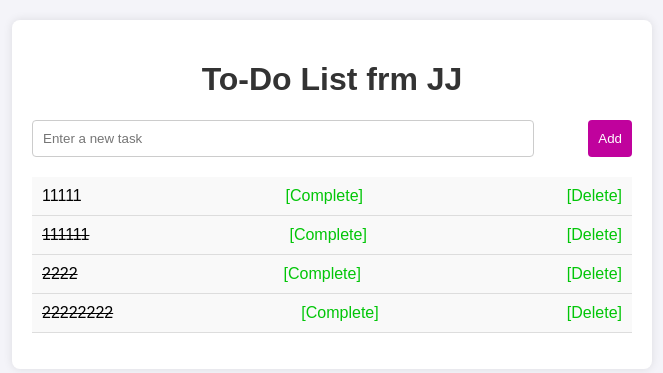
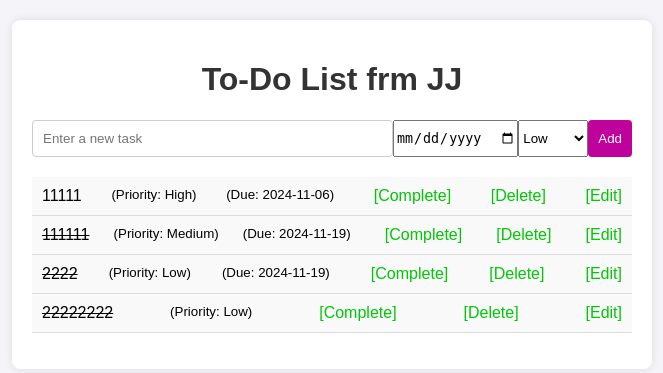
Before and after one commit to jack4world/flask_todolist_app, a Flask app: page / in a window 1280 px wide. Shown: the top 373 px of the page, without its empty margins (308-971 px from the left). Run offline with Flask 3, Linux system fonts and the light colour scheme; data comes from the database, SQL or seed files in the repository; both versions use the stored data as it was after the commit.

Commit message:
new feature new pages

```diff
--- a/app.py
+++ b/app.py
@@ -1,6 +1,7 @@
 #database/model/control
 from flask import Flask, render_template, request, redirect, url_for
 from flask_sqlalchemy import SQLAlchemy
+from datetime import datetime
 
 app = Flask(__name__)
 app.config['SQLALCHEMY_DATABASE_URI'] = 'sqlite:///todo.db'  # Database URI for SQLite
@@ -9,9 +10,11 @@ db = SQLAlchemy(app)  # Initialize SQLAlchemy with the Flask app
 
 # Database model
 class Task(db.Model):
-    id = db.Column(db.Integer, primary_key=True)  # Primary key for the task
-    content = db.Column(db.String(200), nullable=False)  # Task content, cannot be null
-    completed = db.Column(db.Boolean, default=False)  # Task completion status, defaults to False
+    id = db.Column(db.Integer, primary_key=True)
+    content = db.Column(db.String(200), nullable=False)
+    completed = db.Column(db.Boolean, default=False)
+    due_date = db.Column(db.DateTime, nullable=True)
+    priority = db.Column(db.String(10), default='Low')  # Default is 'Low'
 
 # Routes
 @app.route('/')
@@ -21,12 +24,18 @@ def index():
 
 @app.route('/add', methods=['POST'])
 def add():
-    task_content = request.form['content']  # Get task content from the form
-    if task_content:  # Check if content is provided
-        new_task = Task(content=task_content)  # Create a new Task instance
-        db.session.add(new_task)  # Add the new task to the session
-        db.session.commit()  # Commit the session to save the task
-    return redirect(url_for('index'))  # Redirect to the index page
+    task_content = request.form['content']
+    due_date = request.form['due_date']
+    priority = request.form['priority']
+    if task_content:
+        new_task = Task(
+            content=task_content,
+            due_date=datetime.strptime(due_date, '%Y-%m-%d') if due_date else None,
+            priority=priority
+        )
+        db.session.add(new_task)
+        db.session.commit()
+    return redirect(url_for('index'))
 
 @app.route('/delete/<int:task_id>')
 def delete(task_id):
@@ -44,6 +53,18 @@ def complete(task_id):
         db.session.commit()  # Commit the session to save changes
     return redirect(url_for('index'))  # Redirect to the index page
 
+@app.route('/edit/<int:task_id>', methods=['GET', 'POST'])
+def edit(task_id):
+    task = Task.query.get(task_id)
+    if request.method == 'POST':
+        updated_content = request.form['content']
+        if updated_content:
+            task.content = updated_content
+            db.session.commit()
+        return redirect(url_for('index'))
+    return render_template('edit.html', task=task)
+
+
 if __name__ == "__main__":
     with app.app_context():
         db.create_all()  # Create database tables if they don't exist
--- a/templates/index.html
+++ b/templates/index.html
@@ -11,6 +11,12 @@
         <h1>To-Do List frm JJ</h1> <!-- Main heading -->
         <form action="/add" method="POST"> <!-- Form to add a new task -->
             <input type="text" name="content" placeholder="Enter a new task" required> <!-- Input for task content -->
+            <input type="date" name="due_date">
+            <select name="priority">
+                <option value="Low">Low</option>
+                <option value="Medium">Medium</option>
+                <option value="High">High</option>
+            </select>
             <button type="submit">Add</button> <!-- Submit button for the form -->
         </form>
         <ul> <!-- Unordered list to display tasks -->
@@ -19,8 +25,13 @@
                 <span style="text-decoration: {{ 'line-through' if task.completed else 'none' }}"> <!-- Conditional styling for completed tasks -->
                     {{ task.content }} <!-- Display task content -->
                 </span>
+                <small>(Priority: {{ task.priority }})</small>
+                {% if task.due_date %} <!-- Check if the task has a due date -->
+                <small>(Due: {{ task.due_date.strftime('%Y-%m-%d') }})</small> <!-- Display the due date in YYYY-MM-DD format -->
+                {% endif %} <!-- End of due date check -->
                 <a href="/complete/{{ task.id }}">[Complete]</a> <!-- Link to mark task as complete -->
                 <a href="/delete/{{ task.id }}">[Delete]</a> <!-- Link to delete the task -->
+                <a href="/edit/{{ task.id }}">[Edit]</a>
             </li>
             {% endfor %}
         </ul>
```
Also changed, not shown: templates/edit.html (added, +19 -0 lines), instance/todo.db, readme.md (added), 1 other file.
